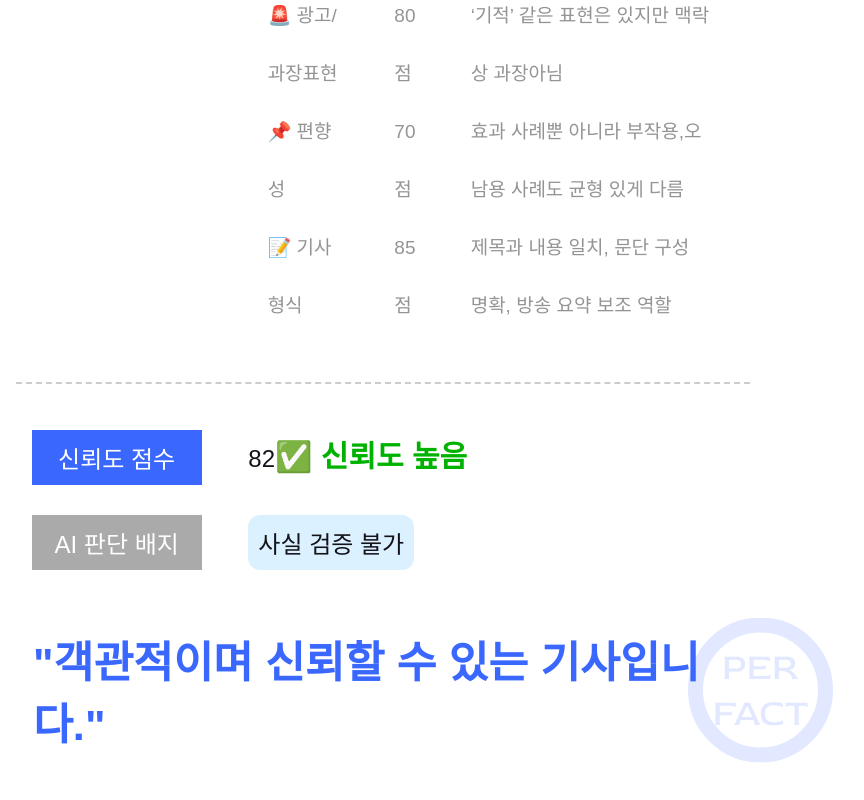
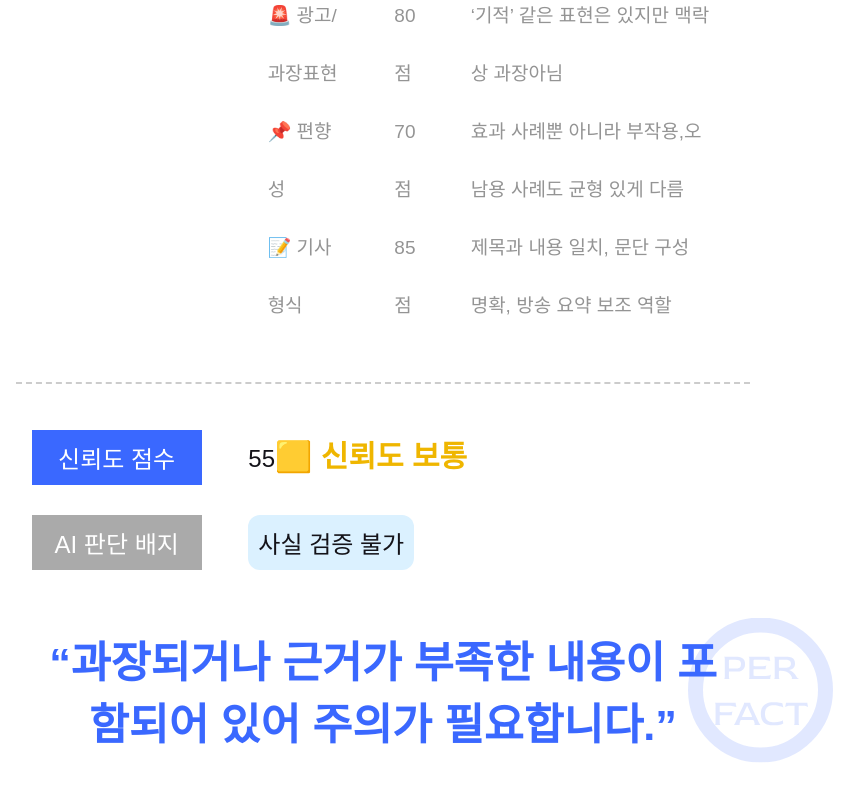
Before and after one commit to 508PERFACT/FE, a React (Vite) app: page /report in a window 1280 px wide. Shown: the part 1734-2534 px from the top of the page, without its empty margins (257-1121 px from the left). Built offline with nearby package versions, Linux system fonts and the light colour scheme; no server answers; a web font is replaced by a local one.

Commit message:
✨: 결과 리포트 신뢰도 점수에 따른 분기처리 로직 추가

```diff
--- a/src/page/Report.jsx
+++ b/src/page/Report.jsx
@@ -8,10 +8,17 @@ export const Report = () => {
   const [reportData, setReportData] = useState({});
   const alterNewsHover = useHover();
   const chatbotHover = useHover();
+  const [reliability, setReliability] = useState({});
 
   useEffect(() => {
     setReportData(mockNewsReports);
   }, []);
+
+  useEffect(() => {
+    const score = reportData.trueScore?.overallScore;
+    setReliability(getReliabilityMessage(score));
+    console.log(reliability);
+  }, [reportData, reliability]);
 
   if (!reportData || Object.keys(reportData).length === 0) {
     return <div>로딩 중...</div>;
@@ -129,7 +136,9 @@ export const Report = () => {
               <div className={styles.labelBlue}>신뢰도 점수</div>
               <div className={styles.score}>
                 {reportData.trueScore.overallScore}
-                <span>✅ 신뢰도 높음</span>
+                <span style={{ color: reliability?.color }}>
+                  {reliability?.message}
+                </span>
               </div>
             </div>
             <div className={styles.sectionRow}>
@@ -147,7 +156,7 @@ export const Report = () => {
       </div>
       <div className={styles.result}>
         <span>
-          "객관적이며 신뢰할 수 있는 기사입니다."
+          {reliability?.result}
           <img src={signature} alt="sign" />
         </span>
       </div>
@@ -183,7 +192,7 @@ const mockNewsReports = {
     adExaggeration: 80,
     bias: 70,
     articleStructure: 85,
-    overallScore: 82,
+    overallScore: 55,
   },
   reportBadges: [
     {
@@ -195,3 +204,39 @@ const mockNewsReports = {
   createdAt: '2025-08-07T20:20:58.994Z',
   updatedAt: '2025-08-07T20:20:58.994Z',
 };
+
+const reliabilityMessages = [
+  {
+    min: 80,
+    max: 100,
+    message: '✅ 신뢰도 높음',
+    result: '“객관적이며 신뢰할 수 있는 기사입니다.”',
+    color: '#00B200',
+  },
+  {
+    min: 60,
+    max: 79,
+    message: '🟨 신뢰도 보통',
+    result:
+      '“기본적인 정보는 신뢰할 수 있으나, 일부 내용은 추가 확인이 필요합니다.”',
+    color: '#EFB600',
+  },
+  {
+    min: 40,
+    max: 59,
+    message: '🟨 신뢰도 보통',
+    result:
+      '“과장되거나 근거가 부족한 내용이 포함되어 있어 주의가 필요합니다.”',
+    color: '#EFB600',
+  },
+  {
+    min: 0,
+    max: 39,
+    message: '⛔ 신뢰도 매우 낮음',
+    result: '“신뢰할 수 없는 정보 또는 광고성·왜곡 가능성이 높은 기사입니다.”',
+    color: '#EF0000',
+  },
+];
+
+const getReliabilityMessage = (score) =>
+  reliabilityMessages.find(({ min, max }) => score >= min && score <= max);
--- a/src/styles/pages/Report.module.scss
+++ b/src/styles/pages/Report.module.scss
@@ -207,6 +207,7 @@
       font-size: rem(43.333px);
       font-weight: 700;
       position: relative;
+      text-align: center;
 
       img {
         position: absolute;
```
